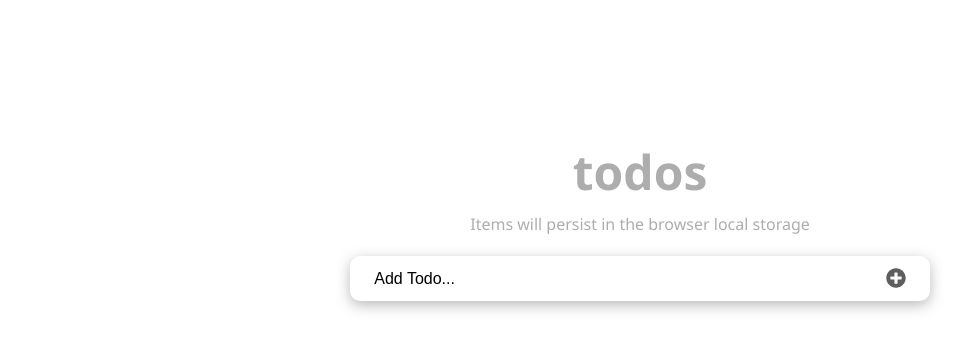
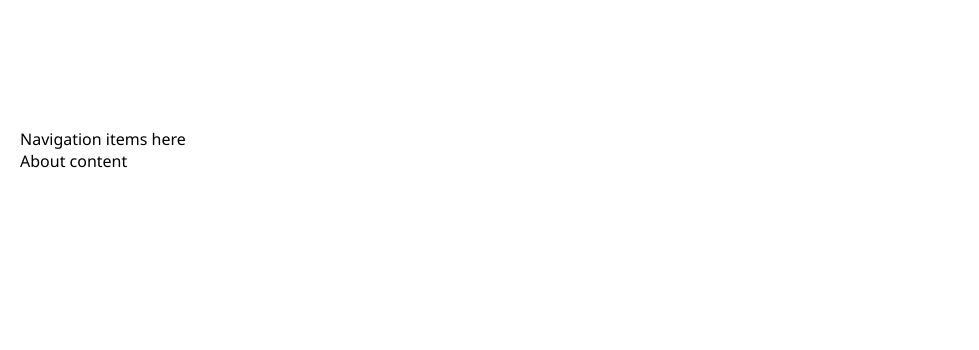
Before and after one commit to Luiscarlosvd/To-do-list-React, a React (Vite) app in the folder to-do-list-react/: page /about in a window 1280 px wide. Shown: the top 350 px of the page, without its empty margins (0-979 px from the left). Built offline with nearby package versions, Linux system fonts and the light colour scheme.

Commit message:
Add routes configuration and also a navbar component to create the navbar

```diff
--- a/to-do-list-react/package.json
+++ b/to-do-list-react/package.json
@@ -13,6 +13,7 @@
     "react": "^18.2.0",
     "react-dom": "^18.2.0",
     "react-icons": "^4.9.0",
+    "react-router-dom": "^6.11.2",
     "uuid": "^9.0.0"
   },
   "devDependencies": {
--- /dev/null
+++ b/to-do-list-react/src/components/Layout.jsx
@@ -0,0 +1,12 @@
+import Navbar from "@/components/Navbar";
+import { Outlet } from 'react-router-dom';
+
+const Layout = () => {
+  return (
+    <div className="wrapper">
+      <Navbar />
+      <Outlet />
+    </div>
+  );
+};
+export default Layout;
--- /dev/null
+++ b/to-do-list-react/src/components/Navbar.jsx
@@ -0,0 +1,4 @@
+const Navbar = () => {
+  return <div>Navigation items here</div>;
+};
+export default Navbar;
--- a/to-do-list-react/src/components/TodoApp.jsx
+++ b/to-do-list-react/src/components/TodoApp.jsx
@@ -1,15 +1,23 @@
-import React from "react";
-import Header from "@/components/Header";
-import TodosLogic from "@/components/TodosLogic";
+import { Routes, Route } from "react-router-dom";
+
+import Home from "@/routes/Home";
+import About from "@/routes/About";
+import Login from "@/routes/Login";
+import Profile from "@/routes/Profile";
+import NotMatch from "@/routes/NotMatch";
+import Layout from "@/components/Layout";
 
 const TodoApp = () => {
   return (
-    <div className="wrapper">
-      <div className="todos">
-        <Header />
-        <TodosLogic />
-      </div>
-    </div>
+    <Routes>
+      <Route path="/" element={<Layout />}>
+        <Route index element={<Home />} />
+        <Route path="about" element={<About />} />
+        <Route path="login" element={<Login />} />
+        <Route path="profile" element={<Profile />} />
+        <Route path="*" element={<NotMatch />} />
+      </Route>
+    </Routes>
   );
 };
 export default TodoApp;
--- a/to-do-list-react/src/main.jsx
+++ b/to-do-list-react/src/main.jsx
@@ -1,6 +1,7 @@
 import React from "react";
 import ReactDOM from "react-dom/client";
 import '@/styles/app.css';
+import { BrowserRouter as Router } from 'react-router-dom';
 
 import TodoApp from '@/components/TodoApp';
 
@@ -8,6 +9,8 @@ const domContainer = document.getElementById("root");
 const root = ReactDOM.createRoot(domContainer);
 root.render(
   <React.StrictMode>
-    <TodoApp />
+    <Router>
+      <TodoApp />
+    </Router>
   </React.StrictMode>
 );
--- /dev/null
+++ b/to-do-list-react/src/routes/About.jsx
@@ -0,0 +1,4 @@
+const About = () => {
+  return <div>About content</div>;
+};
+export default About;
--- /dev/null
+++ b/to-do-list-react/src/routes/Home.jsx
@@ -0,0 +1,12 @@
+import Header from "@/components/Header";
+import TodosLogic from "@/components/TodosLogic";
+
+const Home = () => {
+  return (
+      <div className="todos">
+        <Header />
+        <TodosLogic />
+      </div>
+  );
+};
+export default Home;
--- /dev/null
+++ b/to-do-list-react/src/routes/Login.jsx
@@ -0,0 +1,4 @@
+const Login = () => {
+  return <div>Login page</div>;
+};
+export default Login;
--- /dev/null
+++ b/to-do-list-react/src/routes/NotMatch.jsx
@@ -0,0 +1,8 @@
+const NotMatch = () => {
+  return (
+    <div>
+      <p>Not found!</p>
+    </div>
+  );
+};
+export default NotMatch;
--- /dev/null
+++ b/to-do-list-react/src/routes/Profile.jsx
@@ -0,0 +1,4 @@
+const Profile = () => {
+  return <div>Profile page</div>;
+};
+export default Profile;
```
Also changed, not shown: 1 other file (tests, documents, lock files or other folders).
